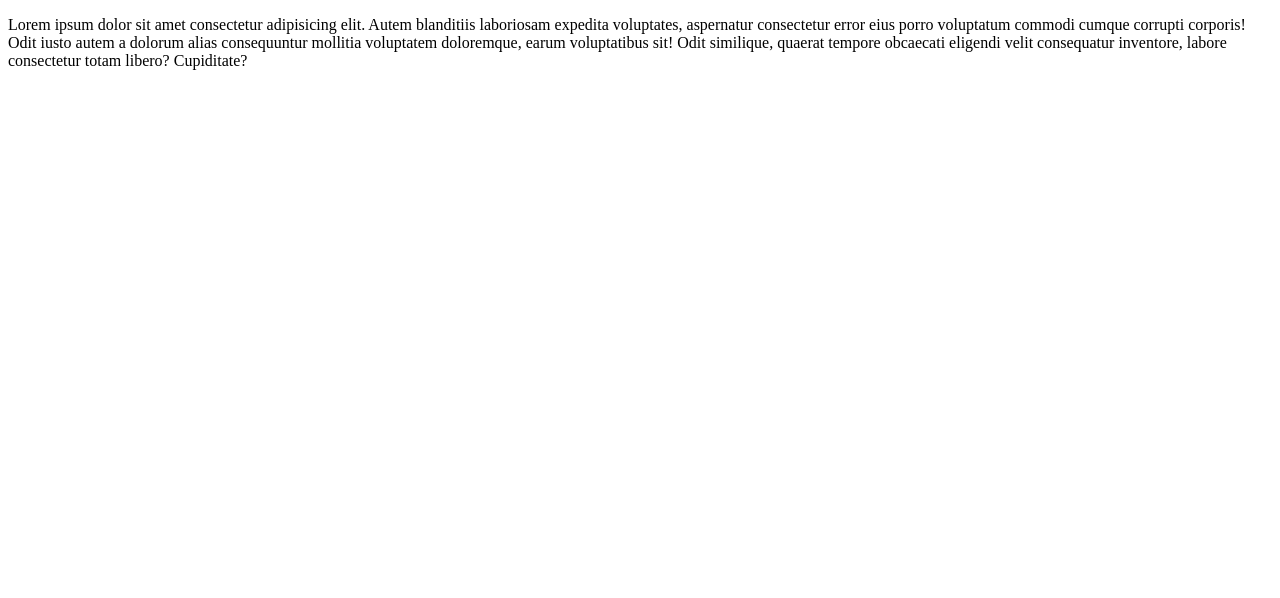
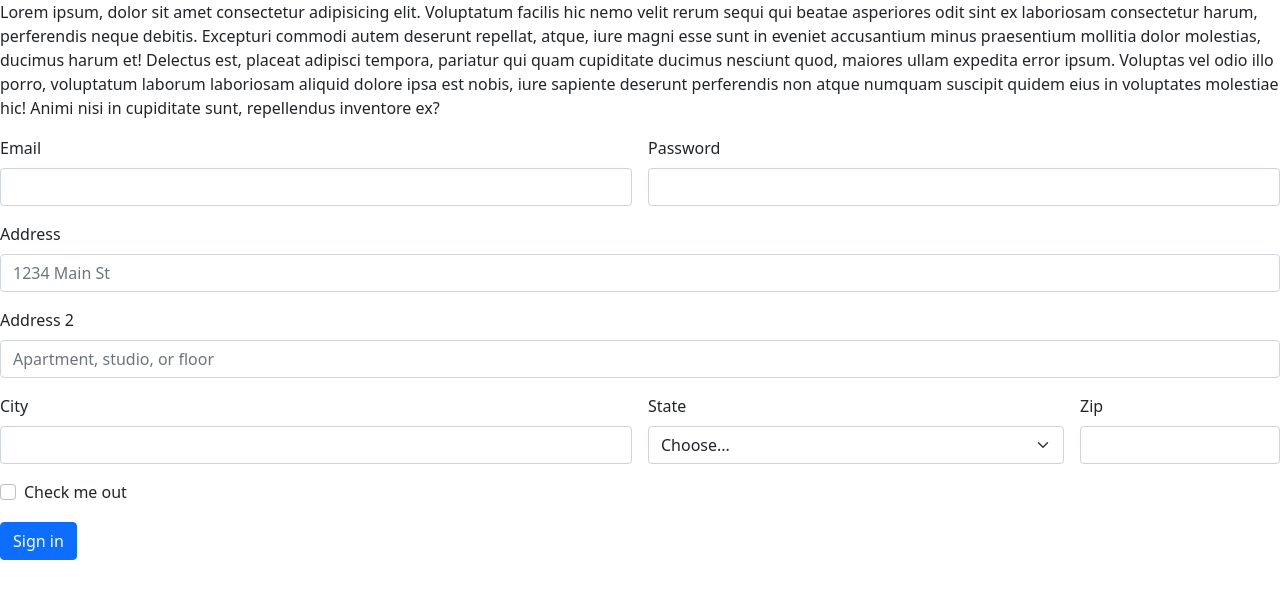
Before and after one commit to ninojohnq/np.github.io, a plain HTML site: page index.html in a window 1280 px wide. Drawn offline with nearby package versions, Linux system fonts and the light colour scheme.

Commit message:
Initial commit

```diff
--- a/index.html
+++ b/index.html
@@ -3,16 +3,94 @@
   <head>
     <meta charset="UTF-8" />
     <meta name="viewport" content="width=device-width, initial-scale=1.0" />
-    <title>NP Monthsary</title>
+    <link
+      href="https://cdn.jsdelivr.net/npm/bootstrap@5.0.2/dist/css/bootstrap.min.css"
+      rel="stylesheet"
+      integrity="sha384-EVSTQN3/azprG1Anm3QDgpJLIm9Nao0Yz1ztcQTwFspd3yD65VohhpuuCOmLASjC"
+      crossorigin="anonymous"
+    />
+    <script
+      src="https://cdn.jsdelivr.net/npm/bootstrap@5.0.2/dist/js/bootstrap.bundle.min.js"
+      integrity="sha384-MrcW6ZMFYlzcLA8Nl+NtUVF0sA7MsXsP1UyJoMp4YLEuNSfAP+JcXn/tWtIaxVXM"
+      crossorigin="anonymous"
+    ></script>
+    <script
+      src="https://cdn.jsdelivr.net/npm/@popperjs/core@2.9.2/dist/umd/popper.min.js"
+      integrity="sha384-IQsoLXl5PILFhosVNubq5LC7Qb9DXgDA9i+tQ8Zj3iwWAwPtgFTxbJ8NT4GN1R8p"
+      crossorigin="anonymous"
+    ></script>
+    <script
+      src="https://cdn.jsdelivr.net/npm/bootstrap@5.0.2/dist/js/bootstrap.min.js"
+      integrity="sha384-cVKIPhGWiC2Al4u+LWgxfKTRIcfu0JTxR+EQDz/bgldoEyl4H0zUF0QKbrJ0EcQF"
+      crossorigin="anonymous"
+    ></script>
+    <title>Document</title>
   </head>
   <body>
     <p>
-      Lorem ipsum dolor sit amet consectetur adipisicing elit. Autem blanditiis
-      laboriosam expedita voluptates, aspernatur consectetur error eius porro
-      voluptatum commodi cumque corrupti corporis! Odit iusto autem a dolorum
-      alias consequuntur mollitia voluptatem doloremque, earum voluptatibus sit!
-      Odit similique, quaerat tempore obcaecati eligendi velit consequatur
-      inventore, labore consectetur totam libero? Cupiditate?
+      Lorem ipsum, dolor sit amet consectetur adipisicing elit. Voluptatum
+      facilis hic nemo velit rerum sequi qui beatae asperiores odit sint ex
+      laboriosam consectetur harum, perferendis neque debitis. Excepturi commodi
+      autem deserunt repellat, atque, iure magni esse sunt in eveniet
+      accusantium minus praesentium mollitia dolor molestias, ducimus harum et!
+      Delectus est, placeat adipisci tempora, pariatur qui quam cupiditate
+      ducimus nesciunt quod, maiores ullam expedita error ipsum. Voluptas vel
+      odio illo porro, voluptatum laborum laboriosam aliquid dolore ipsa est
+      nobis, iure sapiente deserunt perferendis non atque numquam suscipit
+      quidem eius in voluptates molestiae hic! Animi nisi in cupiditate sunt,
+      repellendus inventore ex?
     </p>
+    <form class="row g-3">
+      <div class="col-md-6">
+        <label for="inputEmail4" class="form-label">Email</label>
+        <input type="email" class="form-control" id="inputEmail4" />
+      </div>
+      <div class="col-md-6">
+        <label for="inputPassword4" class="form-label">Password</label>
+        <input type="password" class="form-control" id="inputPassword4" />
+      </div>
+      <div class="col-12">
+        <label for="inputAddress" class="form-label">Address</label>
+        <input
+          type="text"
+          class="form-control"
+          id="inputAddress"
+          placeholder="1234 Main St"
+        />
+      </div>
+      <div class="col-12">
+        <label for="inputAddress2" class="form-label">Address 2</label>
+        <input
+          type="text"
+          class="form-control"
+          id="inputAddress2"
+          placeholder="Apartment, studio, or floor"
+        />
+      </div>
+      <div class="col-md-6">
+        <label for="inputCity" class="form-label">City</label>
+        <input type="text" class="form-control" id="inputCity" />
+      </div>
+      <div class="col-md-4">
+        <label for="inputState" class="form-label">State</label>
+        <select id="inputState" class="form-select">
+          <option selected>Choose...</option>
+          <option>...</option>
+        </select>
+      </div>
+      <div class="col-md-2">
+        <label for="inputZip" class="form-label">Zip</label>
+        <input type="text" class="form-control" id="inputZip" />
+      </div>
+      <div class="col-12">
+        <div class="form-check">
+          <input class="form-check-input" type="checkbox" id="gridCheck" />
+          <label class="form-check-label" for="gridCheck"> Check me out </label>
+        </div>
+      </div>
+      <div class="col-12">
+        <button type="submit" class="btn btn-primary">Sign in</button>
+      </div>
+    </form>
   </body>
 </html>
```
